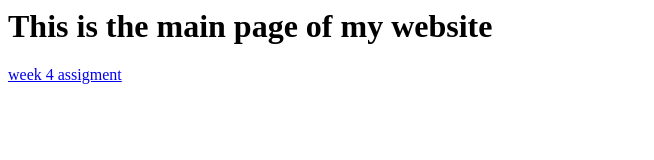
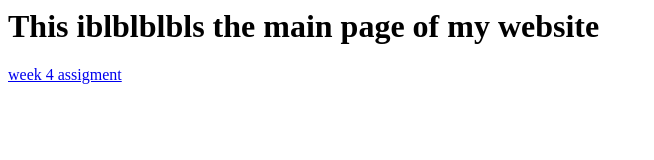
Before and after one commit to 0w1Gr3y/0w1Gr3y.gitub.io, a plain HTML site: page docs/index.html in a window 1280 px wide. Shown: the whole page, without its empty margins (0-654 px from the left). Drawn offline with Linux system fonts and the light colour scheme.

Commit message:
Update index.html

```diff
--- a/docs/index.html
+++ b/docs/index.html
@@ -4,7 +4,7 @@
 		<title>Main page</title>
 	</head>
 	<body>
-		<h1>This is the main page of my website</h1>
+		<h1>This iblblblbls the main page of my website</h1>
 		<a href="assignments/week_4.html">week 4 assigment</a>
 	</body>
 </html>
```
